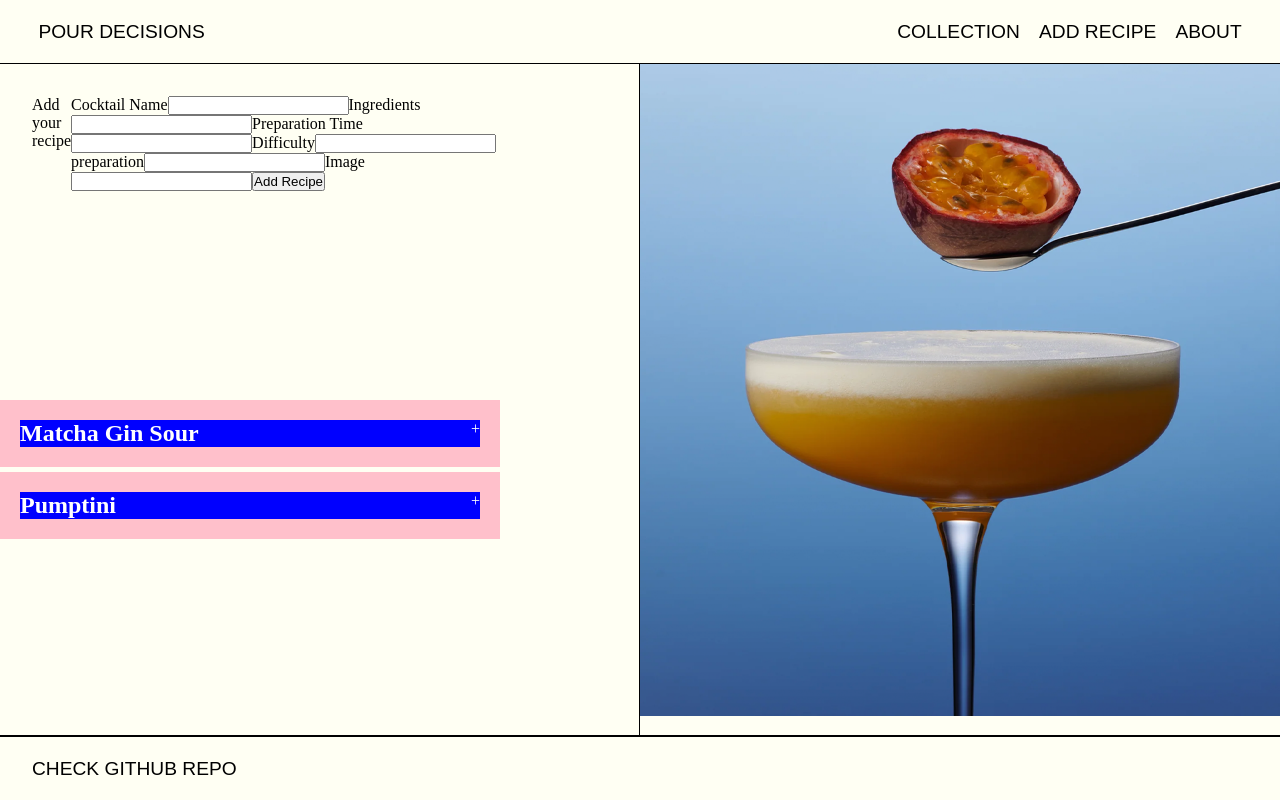
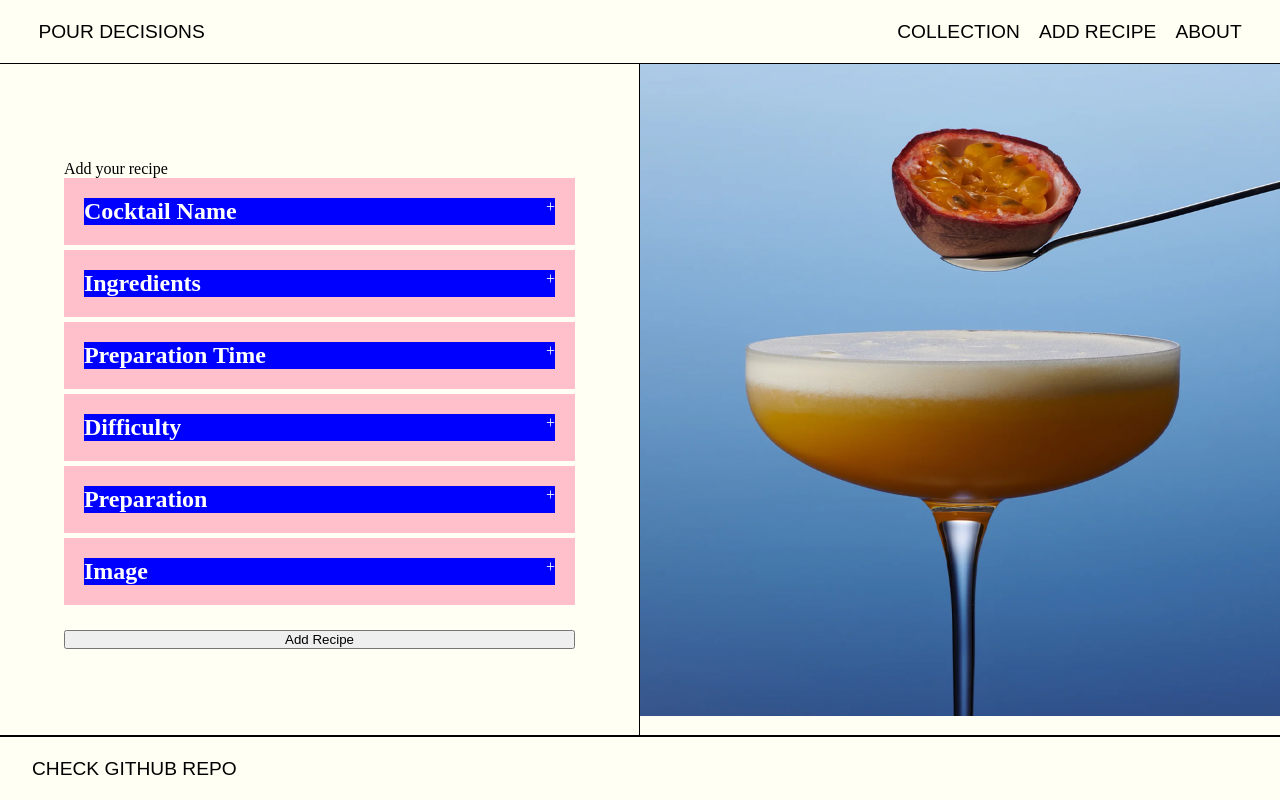
Before and after one commit to GhadaBN/lab-js-react-recipe-book-app, a React (Vite) app in the folder lab-js-react-team/: page /add-recipe in a window 1280 px wide. Shown: the top 800 px of the page. Built offline with nearby package versions, Linux system fonts and the light colour scheme.

Commit message:
form styling start

```diff
--- a/lab-js-react-team/src/App.css
+++ b/lab-js-react-team/src/App.css
@@ -67,6 +67,8 @@ ul {
 }
 form {
   display: flex;
+  flex-direction: column;
+  align-items: flex-start;
   width: 80%;
   margin: 2rem;
   text-align: left;
@@ -99,11 +101,12 @@ form {
   justify-content: center;
   align-items: center;
   position: absolute;
-  top: 50%;
+  width: 100%;
+  top: 8vh;
 }
 
 .accordion {
-  width: 500px;
+  width: 100%;
 }
 
 .item {
@@ -129,3 +132,10 @@ form {
   max-height: 9999px;
   transition: all 0.5s cubic-bezier(1, 0, 1, 0);
 }
+
+.submit-button {
+  display: block;
+  width: 100%;
+  margin-top: 20px;
+  cursor: pointer;
+}
--- a/lab-js-react-team/src/pages/AddRecipePage.jsx
+++ b/lab-js-react-team/src/pages/AddRecipePage.jsx
@@ -15,34 +15,20 @@ function AddRecipe() {
       id: "1",
       cocktailName: "Matcha Gin Sour",
       image: "../../public/matcha-gin-sour.png",
-      ingredients: [
-        "1.5 oz tequila",
-        "1 oz lime juice",
-        "0.5 oz triple sec",
-        "Salt for the rim",
-        "Lime wedge for garnish",
-      ],
     },
     {
       id: "2",
       cocktailName: "Pumptini",
       image: "../../public/pumptini.png",
-      ingredients: [
-        "1.5 oz tequila",
-        "1 oz lime juice",
-        "0.5 oz triple sec",
-        "Salt for the rim",
-        "Lime wedge for garnish",
-      ],
     },
   ]);
 
   const [selected, setSelected] = useState(null);
-  const toggle = (i) => {
-    if (selected === i) {
-      setSelected(null);
+  const toggle = (field) => {
+    if (selected === field) {
+      setSelected(null); // Close the current field if it is already open
     } else {
-      setSelected(i);
+      setSelected(field); // Open the clicked field
     }
   };
 
@@ -61,6 +47,7 @@ function AddRecipe() {
       },
     ]);
 
+    // Reset all fields after submission
     setCocktailName("");
     setIngredients("");
     setTime("");
@@ -73,68 +60,106 @@ function AddRecipe() {
     <div className="add-recipe-page">
       <div className="cocktail-page">
         <div className="left-section">
+          <div className="accordion-wrapper">
             <form onSubmit={handleSubmit}>
               <span>Add your recipe</span>
-            <div>
-              <label>
-                Cocktail Name
+
+              <div className="accordion">
+                <div className="item">
+                  <div className="name" onClick={() => toggle("cocktailName")}>
+                    <h2>Cocktail Name</h2>
+                    <span>{selected === "cocktailName" ? "-" : "+"}</span>
+                  </div>
+                  {selected === "cocktailName" && (
                     <input
-                  name="cocktailName"
                       type="text"
                       value={cocktailName}
                       onChange={(e) => setCocktailName(e.target.value)}
+                      autoFocus
                     />
-              </label>
+                  )}
+                </div>
 
-              <label>
-                Ingredients
+                <div className="item">
+                  <div className="name" onClick={() => toggle("ingredients")}>
+                    <h2>Ingredients</h2>
+                    <span>{selected === "ingredients" ? "-" : "+"}</span>
+                  </div>
+                  {selected === "ingredients" && (
                     <input
-                  name="ingredients"
                       type="text"
                       value={ingredients}
                       onChange={(e) => setIngredients(e.target.value)}
+                      autoFocus
                     />
-              </label>
+                  )}
+                </div>
 
-              <label>
-                Preparation Time
+                <div className="item">
+                  <div className="name" onClick={() => toggle("time")}>
+                    <h2>Preparation Time</h2>
+                    <span>{selected === "time" ? "-" : "+"}</span>
+                  </div>
+                  {selected === "time" && (
                     <input
-                  name="time"
                       type="text"
                       value={time}
                       onChange={(e) => setTime(e.target.value)}
+                      autoFocus
                     />
-              </label>
-              <label>
-                Difficulty
+                  )}
+                </div>
+
+                <div className="item">
+                  <div className="name" onClick={() => toggle("difficulty")}>
+                    <h2>Difficulty</h2>
+                    <span>{selected === "difficulty" ? "-" : "+"}</span>
+                  </div>
+                  {selected === "difficulty" && (
                     <input
-                  name="difficulty"
                       type="text"
                       value={difficulty}
                       onChange={(e) => setDifficulty(e.target.value)}
+                      autoFocus
                     />
-              </label>
-              <label>
-                preparation
+                  )}
+                </div>
+                <div className="item">
+                  <div className="name" onClick={() => toggle("preparation")}>
+                    <h2>Preparation</h2>
+                    <span>{selected === "preparation" ? "-" : "+"}</span>
+                  </div>
+                  {selected === "preparation" && (
                     <input
-                  name="preparation"
                       type="text"
                       value={preparation}
                       onChange={(e) => setPreparation(e.target.value)}
+                      autoFocus
                     />
-              </label>
-              <label>
-                Image
+                  )}
+                </div>
+
+                <div className="item">
+                  <div className="name" onClick={() => toggle("image")}>
+                    <h2>Image</h2>
+                    <span>{selected === "image" ? "-" : "+"}</span>
+                  </div>
+                  {selected === "image" && (
                     <input
-                  name="image"
                       type="url"
                       value={image}
                       onChange={(e) => setImage(e.target.value)}
+                      autoFocus
                     />
-              </label>
-              <button type="submit">Add Recipe</button>
+                  )}
                 </div>
+              </div>
+
+              <button type="submit" className="submit-button">
+                Add Recipe
+              </button>
             </form>
+          </div>
         </div>
 
         <div className="right-section">
@@ -142,7 +167,6 @@ function AddRecipe() {
         </div>
       </div>
       <div className="fav-slider">
-        {/* <Link to={`/CocktailDetailsPage/${id}`}> */}
         {favDrinks &&
           favDrinks.map((favDrink) => (
             <div key={favDrink.id} className="drink-card-small">
@@ -157,9 +181,8 @@ function AddRecipe() {
               </div>
             </div>
           ))}
-        {/* </Link> */}
       </div>
-      <div className="accordion-wrapper">
+      {/* <div className="accordion-wrapper">
         <div className="accordion">
           {favDrinks.map((favDrink, i) => (
             <div className="item" key={favDrink.id}>
@@ -168,12 +191,12 @@ function AddRecipe() {
                 <span>{selected === i ? "-" : "+"} </span>
               </div>
               {selected === i && (
-                <div className="content.show">{favDrink.ingredients}</div>
+                <div className="content show">{favDrink.ingredients}</div>
               )}
             </div>
           ))}
         </div>
-      </div>
+      </div> */}
     </div>
   );
 }
```
Also changed, not shown: lab-js-react-team/src/components/Accordion/Accordion.jsx (deleted, +0 -8 lines), lab-js-react-team/src/components/Accordion/Accordion.css (deleted). Lines whose indentation alone changed are shown as unchanged.
